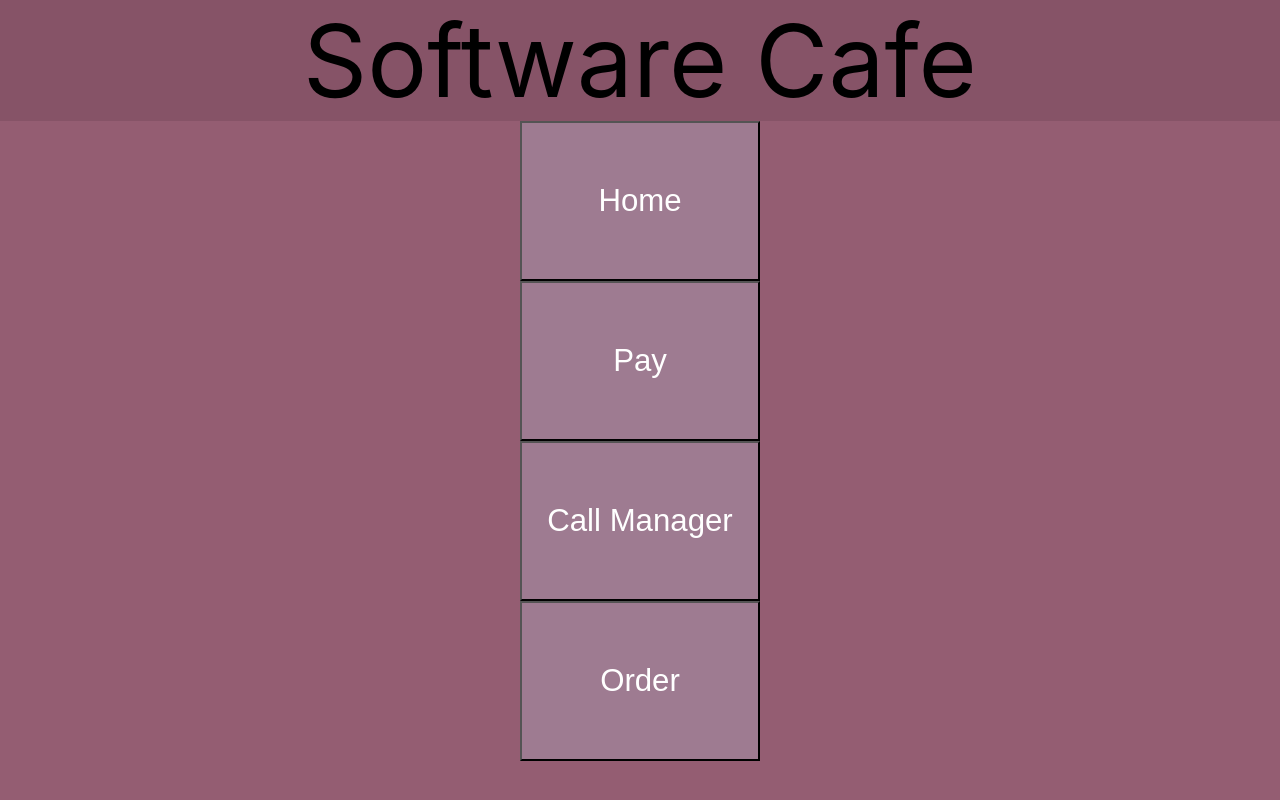
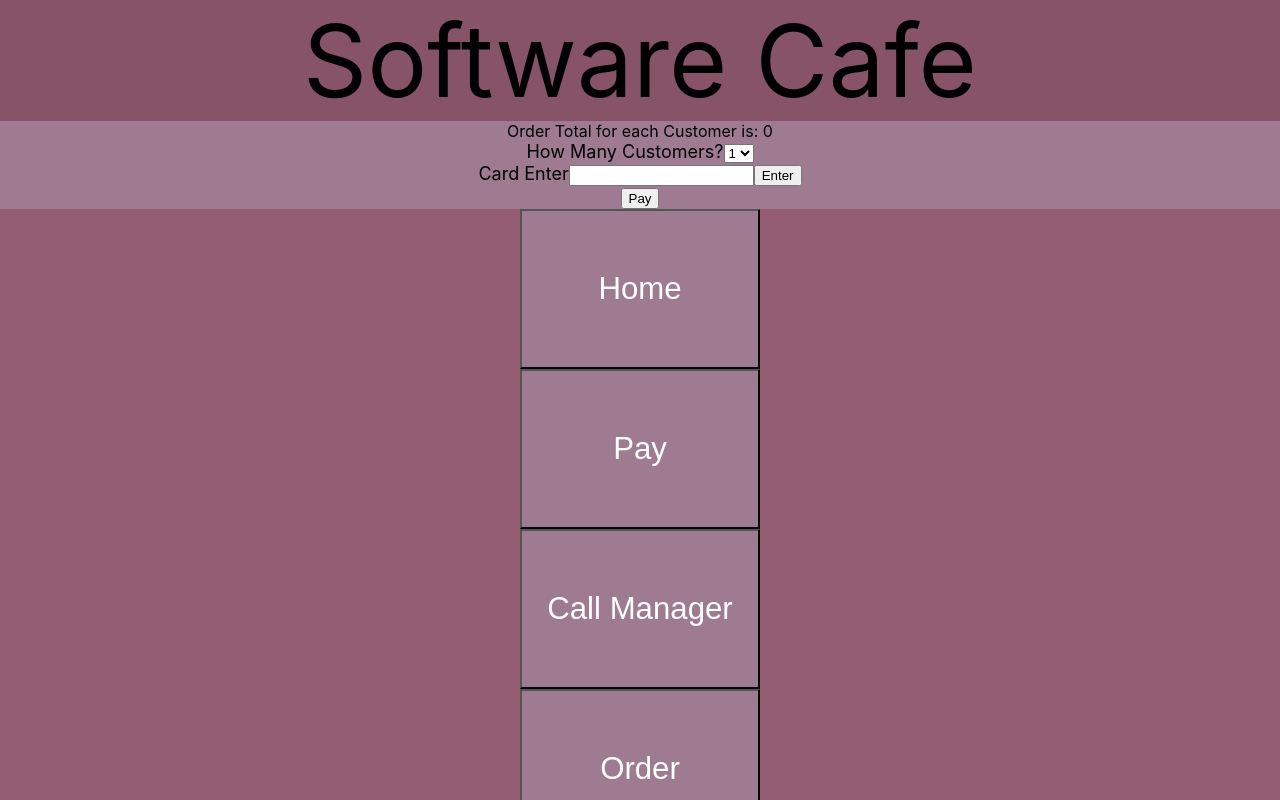
Before and after one commit to omniscientcaribou/CSCE-3444-Team-3, a React (Create React App) app in the folder waitstaff/: page /SplitSuccess in a window 1280 px wide. Shown: the top 800 px of the page. Built offline with nearby package versions, Linux system fonts and the light colour scheme.

Commit message:
Added Split Bill
Fleshed split bill to take variable number of cards and set state to paid in the database

```diff
--- a/waitstaff/src/App.js
+++ b/waitstaff/src/App.js
@@ -9,6 +9,7 @@ import BeverageInfo from './BeverageInfo';
 import SplitBill from './SplitBill';
 import Cash from './Cash';
 import KitchenSuccess from './KitchenSuccess';
+import SplitSuccess from './SplitSuccess';
 import React, { useState, useEffect } from 'react';
 import {BrowserRouter as Router, Route, Switch} from 'react-router-dom';
 
@@ -54,6 +55,9 @@ function App() {
             <Route path='/Success'>
               <KitchenSuccess seconds={refresh}/>
             </Route>
+            <Route path='/SplitSuccess'>
+              <SplitSuccess seconds={refresh}/>
+            </Route>
           </Switch>
         </div>
         <div className="Text-Box">
--- a/waitstaff/src/Cash.js
+++ b/waitstaff/src/Cash.js
@@ -4,7 +4,8 @@ import axios from 'axios';
 class Cash extends Component {
     state = {
         bills: [],
-
+        orders: [],
+        //ready: [],
     }
     componentDidMount(){
         axios.get('https://swe3444.herokuapp.com/api/all_tables/')
@@ -14,21 +15,40 @@ class Cash extends Component {
             })
             //console.log("Fetched");
         })
+        axios.get('https://swe3444.herokuapp.com/api/ordercontent/')
+        .then(res=> {
+            this.setState({
+                orders: res.data
+            })
+        })
+
     }
     render(){
         const { bills } = this.state;
+        const { orders } = this.state;
         let tables = [];
+        let tablesReady = new Array(16);
+       // for(let i = 0; i < 16; i++){
+       //     tablesReady[i] = new Array();
+        //}
+        /*for(let i = 0; i < orders.length; i++){
+            if(orders[i].state == "DELIVERED"){
+                tablesReady[parseInt(orders[i].table_number)-1] = true;
+            }
+        }*/
         for(let i = 1; i <= 16; i++){
             console.log(i);
             tables.push(
                 <TableManager
                 ID={i}
                 type="Cash"
-                bill={bills[i-1]}
+                bill={bills[i]}
+                //Ready={tablesReady[i-1]}
                 />
             );
             //console.log(tableOrders[i-1] + i);
         }
+
         return(
             <div className="Manager">
                 <div className="Manager-Header">
--- a/waitstaff/src/Home.js
+++ b/waitstaff/src/Home.js
@@ -103,7 +103,7 @@ class Home extends Component{
 
         for(let i = 1; i <= 16; i++){
             for(let j = 0; j < orders.length; j++){
-                if(orders[j].state==="Ready to Deliver"){
+                if(orders[j].state==="READY TO DELIVER"){
                     if(orders[j].table_number===i){
                        // console.log(orders[j].table_number);
                         tableOrders[i-1].push(orders[j]);
--- a/waitstaff/src/SplitBill.js
+++ b/waitstaff/src/SplitBill.js
@@ -1,5 +1,52 @@
 import TableManager from './TableManager.js';
-function SplitBill(prop){
+import React, {Component} from 'react';
+import axios from 'axios';
+class SplitBill extends Component{
+    state = {
+        bills : []
+    }
+    componentDidMount(){
+        axios.get('https://swe3444.herokuapp.com/api/all_tables/')
+        .then(res => {
+            this.setState({
+                bills: res.data
+            })
+            //console.log("Fetched");
+        })
+    }
+    render(){
+        const { bills } = this.state;
+        let tables = [];
+        for(let i = 1; i <= 16; i++){
+            console.log(i);
+            tables.push(
+                <TableManager
+                ID={i}
+                type="SplitBill"
+                bill={bills[i]}
+                //Ready={tablesReady[i-1]}
+                />
+            );
+            //console.log(tableOrders[i-1] + i);
+        }
+        return(
+            <div className="Manager">
+                <div className="Manager-Header">
+                    Split Bill option
+                </div>
+                <div className="Manager-Subheader">
+                    Click Table to split its bill N ways
+                </div>
+                <div className="Tables1">
+                    {tables}
+                </div>
+            </div>
+        );
+    }
+}
+
+export default SplitBill;
+/*function SplitBill(prop){
     return(
         <div className="Manager">
             <div className="Manager-Header">
@@ -35,4 +82,4 @@ function SplitBill(prop){
         </div>
     );
 }
-export default SplitBill;
+export default SplitBill;*/
--- /dev/null
+++ b/waitstaff/src/SplitClass.js
@@ -0,0 +1,126 @@
+import React, {Component} from 'react';
+import axios from 'axios';
+class SplitClass extends Component{
+    constructor(props){
+        super(props);
+        this.state = {
+            ID : this.props.ID,
+            data: this.props.data,
+            N : 1,
+            card: " ",
+            cards: [],
+        }
+        this.handleChange = this.handleChange.bind(this);
+        this.handleChangeCards = this.handleChangeCards.bind(this);
+        this.EnterClick = this.EnterClick.bind(this);
+        this.PayClick = this.PayClick.bind(this);
+    }
+    handleChange(e){
+        if(this.state.cards.length <= e.target.value ){
+            this.setState({ N : e.target.value});
+        }
+        else{
+            alert("Cant decrease customer count past the number of cards entered")
+        }
+    }
+    handleChangeCards (e) {
+        this.setState({ card: e.target.value});
+    }
+    EnterClick(e){
+        if(this.state.cards.length < this.state.N){
+            //if(parseInt(this.state.card)){
+                if(Math.max(Math.floor(Math.log10(Math.abs(parseInt(this.state.card)))), 0) + 1 ==16){
+                var added = this.state.cards.concat([this.state.card]);
+                this.setState({cards : added, card: ""})
+            }
+            else{
+                alert(this.state.card + " is an invalid number")
+            }
+        }
+        else{
+            alert("There is only " + this.state.N + " Customers")
+        }
+    }
+    PayClick(e){
+        console.log(typeof this.state.cards.length + " " + typeof this.state.N)
+        if(this.state.cards.length===parseInt(this.state.N)){
+            var path = 'https://swe3444.herokuapp.com/api/ordercontent/'
+            axios.get(path)
+            .then(res => {
+                var orders=res.data;
+                for(let i = 0; i < orders.length; i++){
+                    if(orders[i].table_number==this.state.ID){
+                        let pathTemp = path;
+                        pathTemp = pathTemp.concat(orders[i].id + "/")
+                        axios.patch(pathTemp, {state :"PAID"}).catch(error => console.log(error))
+                    }
+                }
+                console.log(res);
+                alert("Payment processed")
+            })
+        }
+        else{
+            alert("Not enough cards")
+        }
+    }
+
+    render(){
+        /*let cardEnter = [];
+        for(let i = 0; i < this.state.N; i++){
+            cardEnter.push(
+                <div className="Choose">
+                    Card Enter
+                    <input
+                        type="text"
+                        value={this.state.card}
+                        onChange={ this.handleChangeCards}
+                    />
+                </div>
+            )
+        }*/
+        let cards = []
+        for(let i = 0; i < this.state.cards.length; i++){
+            cards.push(
+            <div>
+                Card {i+1}:{this.state.cards[i]}
+            </div>
+            )
+        }
+        return(
+            <div className="Split-Header">
+                Order Total for each Customer is: {this.state.data/this.state.N}
+
+                <div className="Choose">
+                    How Many Customers?
+                    <select value={this.state.N}  onChange={this.handleChange}>
+                        {/*menu.map(data=>(
+                           <option value={data.id} >{data.name}</option>
+                        ))*/}
+                        <option value={1} >{1}</option>
+                        <option value={2} >{2}</option>
+                        <option value={3} >{3}</option>
+                        <option value={4} >{4}</option>
+                    </select>
+                </div>
+                <div className="Choose">
+                    Card Enter
+                    <input
+                        type="text"
+                        value={this.state.card}
+                        onChange={ this.handleChangeCards}
+                    />
+                    <button onClick={this.EnterClick} >
+                        Enter
+                    </button>
+                </div>
+                {cards}
+                <div className="Choose">
+                    <button onClick={this.PayClick} >
+                            Pay
+                    </button>
+                </div>
+            </div>
+        );
+    }
+}
+export default SplitClass;
--- /dev/null
+++ b/waitstaff/src/SplitSuccess.js
@@ -0,0 +1,14 @@
+import { useLocation } from 'react-router-dom';
+import React, {Component} from 'react';
+import SplitClass from './SplitClass';
+import { propTypes } from 'react-bootstrap/esm/Image';
+function SplitSuccess(prop){
+    const {search} = useLocation();
+    const searchParams = new URLSearchParams(search);
+    const name = searchParams.get('name')
+    const data = searchParams.get('data')
+    const ID = searchParams.get('ID')
+
+    return(<div><SplitClass ID={ID} name={name} data={data}/></div>);
+}
+export default SplitSuccess;
--- a/waitstaff/src/Table.js
+++ b/waitstaff/src/Table.js
@@ -26,7 +26,7 @@ function Table(tableInfo) {
             let URL = "https://swe3444.herokuapp.com/api/ordercontent/";
             let URLFull = URL.concat(id);
             URLFull = URLFull.concat("/")
-            axios.patch(URLFull, {state:"Delivered"}).catch(error => console.log(error))
+            axios.patch(URLFull, {state:"DELIVERED"}).catch(error => console.log(error))
             .then(console.log(URLFull));
 
 
@@ -61,7 +61,7 @@ function Table(tableInfo) {
             if(tableInfo.AllOrders[i].table_number===parseInt(tableInfo.ID)){
                 //console.log(tableInfo.AllOrders[i].state)
                 //if(tableInfo.AllOrders[i].state!=="Ready to Deliver" &&tableInfo.AllOrders[i].state!=="Delivered" && tableInfo.AllOrders[i].state!=="Payed" && tableInfo.AllOrders[i].state!=="Complete"){
-                if(tableInfo.AllOrders[i].state=="Ordered" || tableInfo.AllOrders[i].state== "In Progress") {
+                if(tableInfo.AllOrders[i].state=="ORDERED" || tableInfo.AllOrders[i].state== "IN PROGRESS") {
                     path = path.concat(tableInfo.AllOrders[i].id + " ")
                     //console.log(tableInfo.AllOrders[i].id)
                 }
```
Also changed, not shown: waitstaff/src/TableManager.js (+27 -8 lines).
